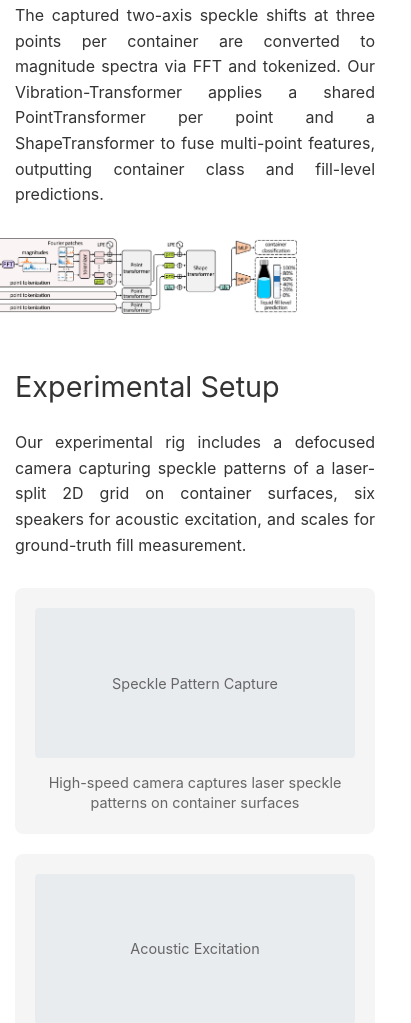
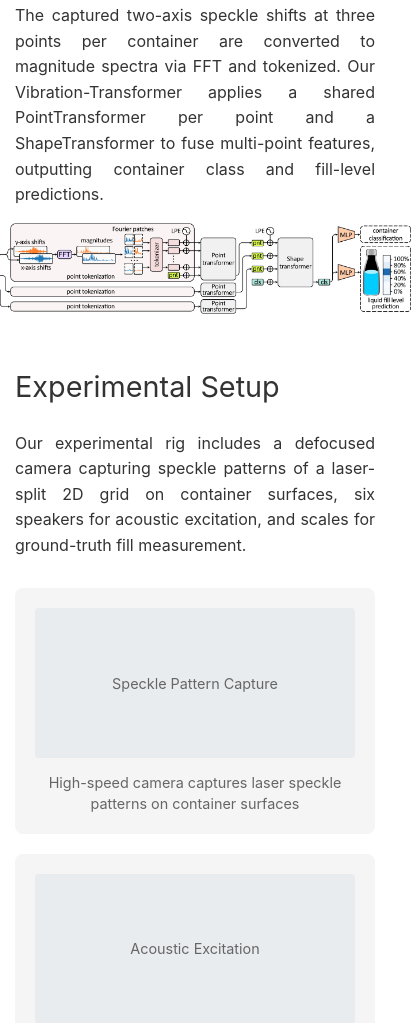
Before and after one commit to matankic/matankic.github.io, a plain HTML site: page see_inside_containers/index.html in a window 390 px wide. Shown: the part 2031-3054 px from the top of the page, 411 px wide, since content can reach past the window. Drawn offline with Linux system fonts and the light colour scheme.

Commit message:
Update index.html

```diff
--- a/see_inside_containers/index.html
+++ b/see_inside_containers/index.html
@@ -213,14 +213,11 @@
         }
 
         .full-width-image {
-            width: 150vw;
-            max-width: 150vw;
-            margin-left: -25vw;
-            margin-right: -25vw;
+            width: 140%;
+            max-width: 140%;
+            margin-left: -20%;
+            margin-right: -20%;
             display: block;
-            position: relative;
-            left: 50%;
-            transform: translateX(-50%);
         }
 
         .method-image {
@@ -300,9 +297,9 @@
             }
 
             .full-width-image {
-                width: 140vw;
-                margin-left: -20vw;
-                margin-right: -20vw;
+                width: 120%;
+                margin-left: -10%;
+                margin-right: -10%;
             }
         }
     </style>
@@ -409,9 +406,7 @@
             <h2>System Overview</h2>
             <p>The captured two-axis speckle shifts at three points per container are converted to magnitude spectra via FFT and tokenized. Our Vibration-Transformer applies a shared PointTransformer per point and a ShapeTransformer to fuse multi-point features, outputting container class and fill-level predictions.</p>
 
-            <div class="method-image">
-                <img src="images/Architecture.png" alt="Vibration-Transformer architecture diagram" class="full-width-image" />
-            </div>
+            <img src="images/Architecture.png" alt="Vibration-Transformer architecture diagram" class="full-width-image" />
         </div>
 
         <div class="section">
```
